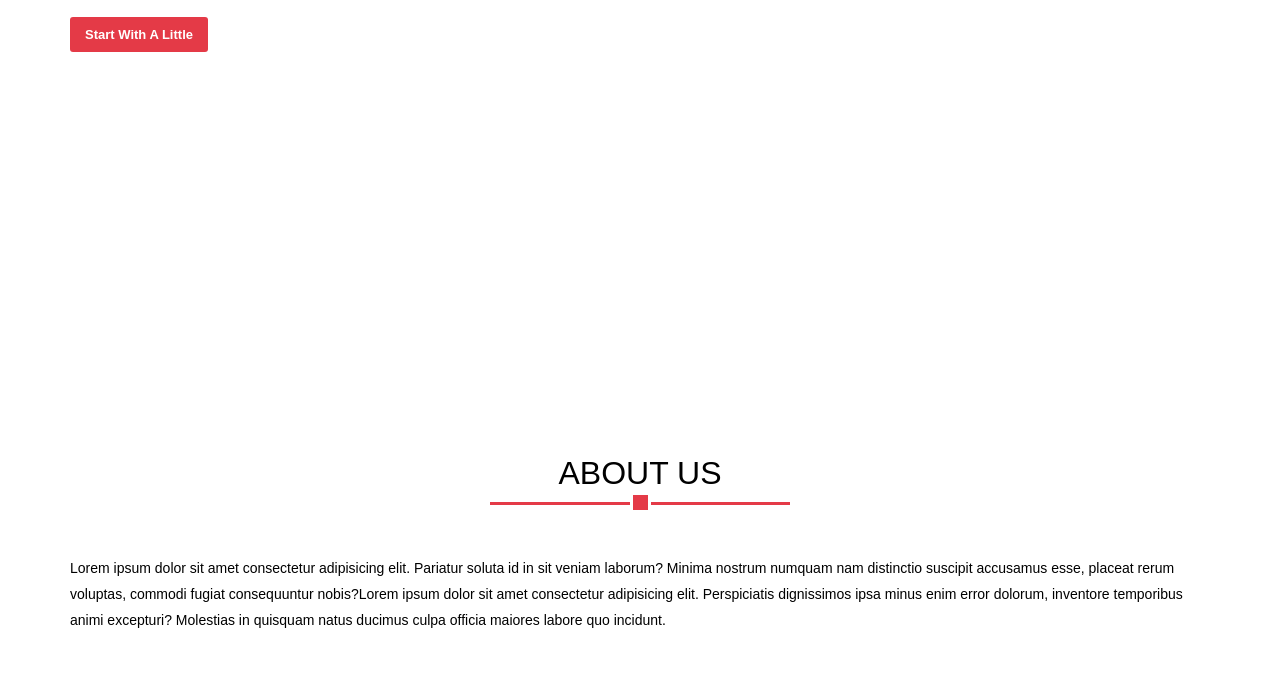
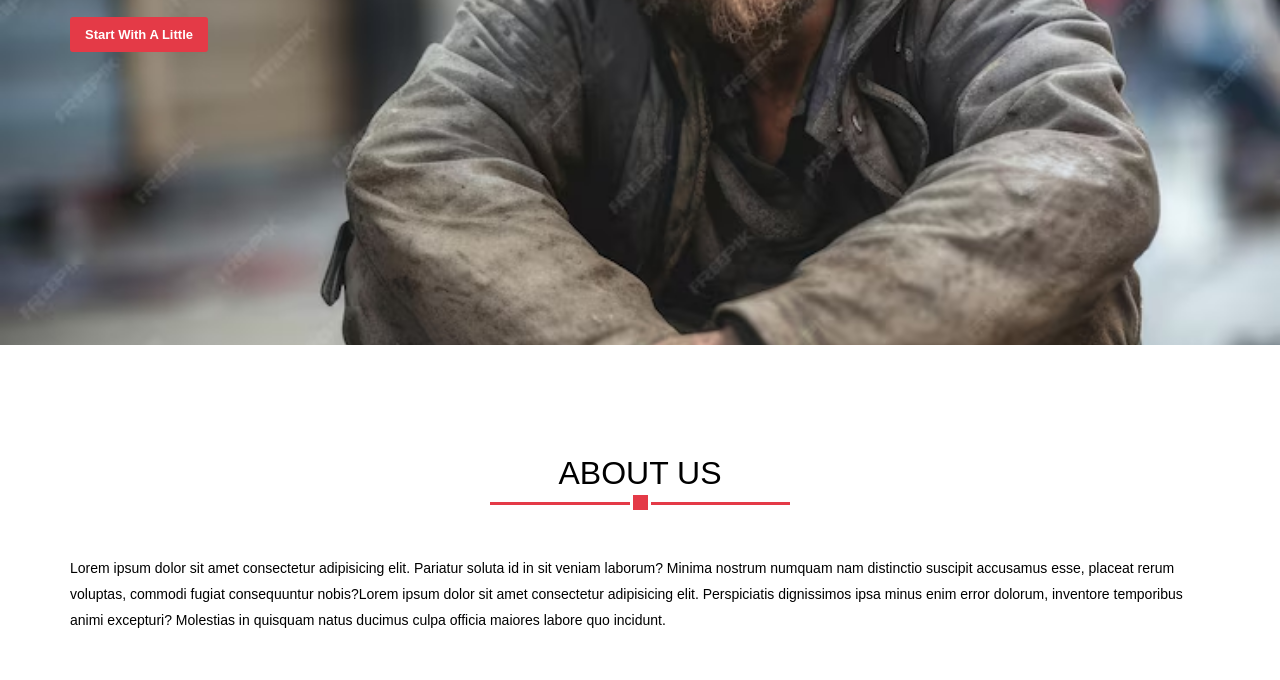
Before and after one commit to jatinrathore07/food-donation-website, a plain HTML site: page index.html in a window 1280 px wide. Shown: the part 455-1135 px from the top of the page. Drawn offline with Linux system fonts and the light colour scheme.

Commit message:
Update E.css

```diff
--- a/E.css
+++ b/E.css
@@ -112,7 +112,7 @@ header nav ul li a:hover {
 .banner{
     min-height: 100vh;
     width: 100%;
-    background-image: url("../E_images/homeless-beggar-man-sitting-outdoors-city-asking-money-donation-generative-ai_61243-7052.avif");
+    background-image: url("https://raw.githubusercontent.com/jatinrathore07/food-donation-website/refs/heads/main/homeless-beggar-man-sitting-outdoors-city-asking-money-donation-generative-ai_61243-7052.avif");
     background-size: cover;
     background-attachment: fixed;
 }
```
